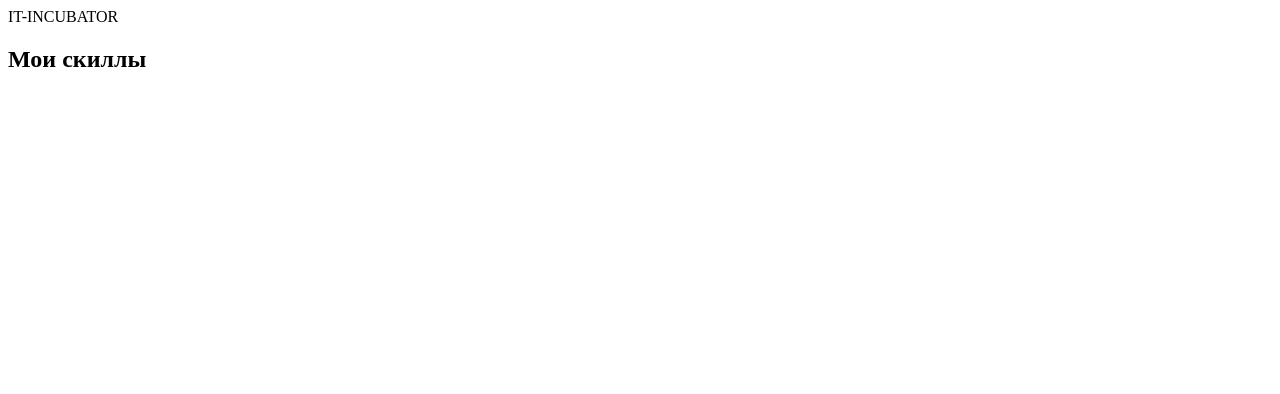
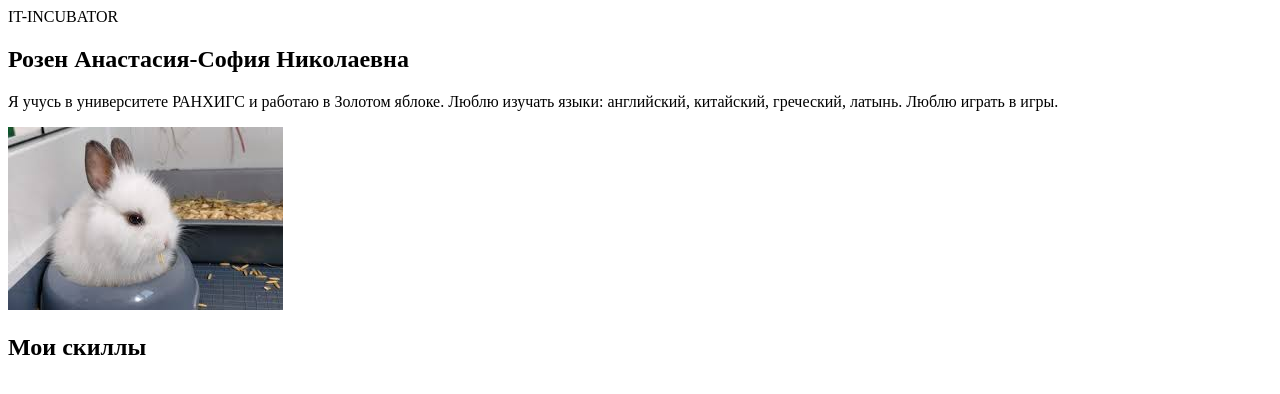
Before and after one commit to nostiiiik/1-hw-with-auto-test-html-css-main, a plain HTML site: page index.html in a window 1280 px wide. Drawn offline with Linux system fonts and the light colour scheme.

Commit message:
complete task-1

```diff
--- a/index.html
+++ b/index.html
@@ -1,5 +1,5 @@
 <!DOCTYPE html>
-<html lang="en">
+<html lang="ru">
 <head>
     <meta charset="UTF-8">
     <meta name="viewport" content="width=device-width, initial-scale=1.0">
@@ -18,8 +18,11 @@
         <!-- 1) В этом разделе создай 3 дочерних элемента: -->
 
         <!-- a) Заголовок первого уровня со своим ФИО -->
+        <h1>Розен Анастасия-София Николаевна</h1>
         <!-- b) Несколько строк о себе: где учишься или работаешь, хобби, увлечения. Используй тег для абзаца. Длина строки должна быть больше 50-ти симвов (пробелы и др знаки припинания тоже считаются символом) -->
+        <p>Я учусь в университете РАНХИГС и работаю в Золотом яблоке. Люблю изучать языки: английский, китайский, греческий, латынь. Люблю играть в игры.</p>
         <!-- c) Фото (или любую картинку из интернета). Не забудь добавить описание на случай, если изображение не загрузится -->
+        <img src="./assets/images/bunny.jpeg" alt="cute bunny">
     </section>
 
     <section data-cy="hw1-section-about-pre">
```
